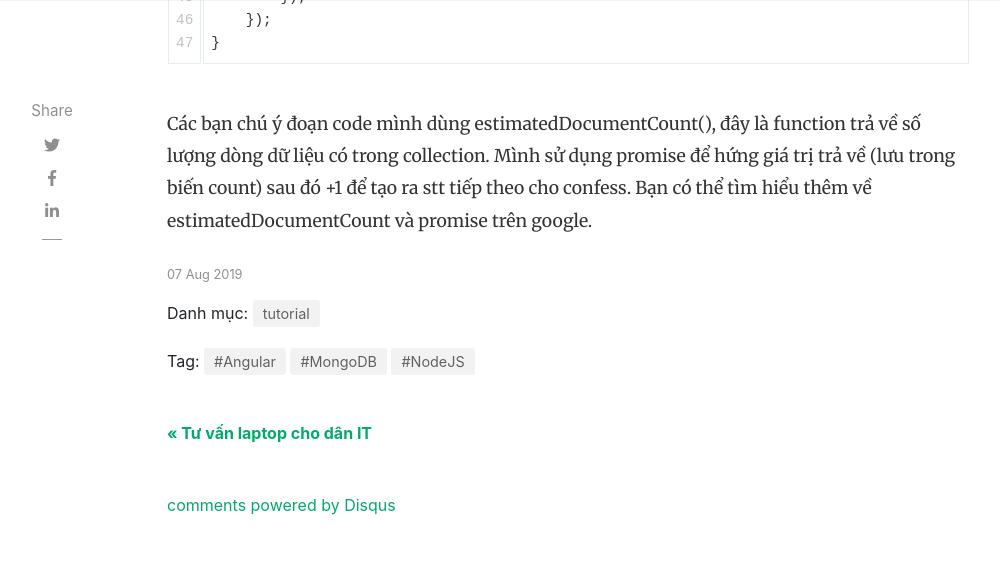
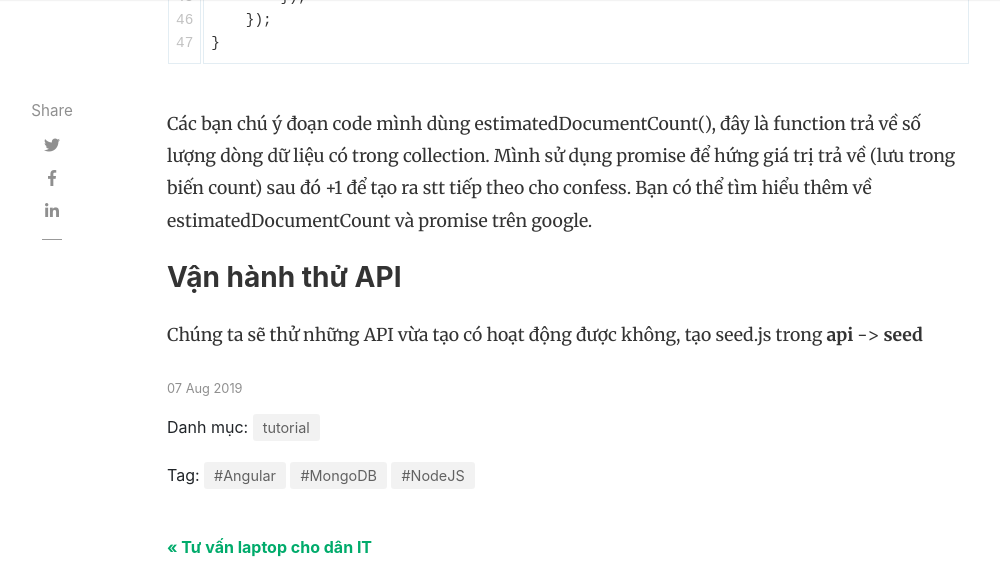
Before and after one commit to tuitucode/tuitucode.github.io, a Jekyll site: the page built from _posts/2019-08-07-web-confession-voi-nodejs-va-angularjs.md, in a window 1280 px wide and 900 px high, scrolled down 9036 px, cut to the strip 0-581 px from the top of the window. Shown: the whole strip, without its empty margins (118-1118 px from the left). Built offline with Jekyll 4.4.1, drawn with Linux system fonts in a browser that asks for light colours; nearby versions of some CDN libraries; comment, search, counter and statistics services are not loaded.

Commit message:
Update 2019-08-07-web-confession-voi-nodejs-va-angularjs.md

````diff
--- a/_posts/2019-08-07-web-confession-voi-nodejs-va-angularjs.md
+++ b/_posts/2019-08-07-web-confession-voi-nodejs-va-angularjs.md
@@ -283,3 +283,5 @@ module.exports = function (app) {
 }
 ```
 Các bạn chú ý đoạn code mình dùng estimatedDocumentCount(), đây là function trả về số lượng dòng dữ liệu có trong collection. Mình sử dụng promise để hứng giá trị trả về (lưu trong biến count) sau đó +1 để tạo ra stt tiếp theo cho confess. Bạn có thể tìm hiểu thêm về estimatedDocumentCount và promise trên google.
+### Vận hành thử API
+Chúng ta sẽ thử những API vừa tạo có hoạt động được không, tạo seed.js trong **api** -> **seed**
````
